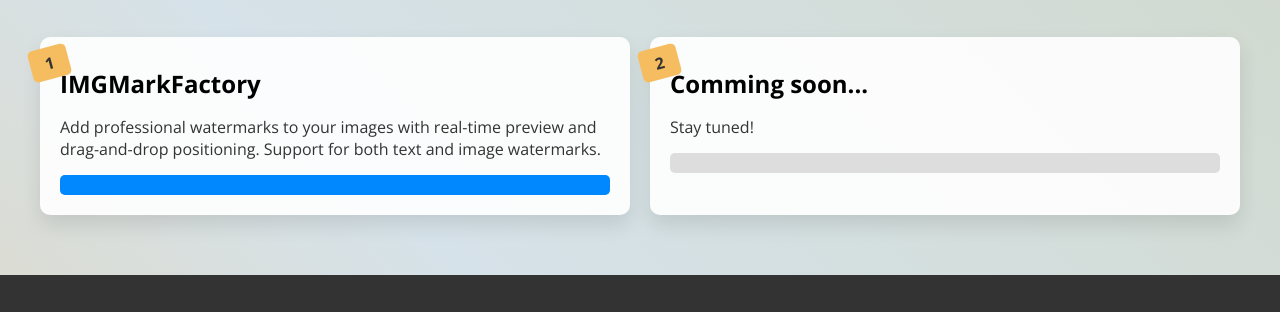
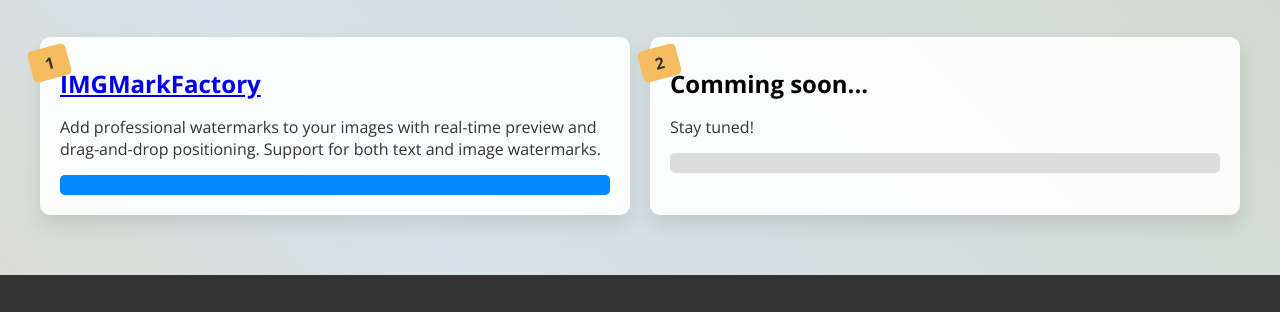
Before and after one commit to ntuummm/my, a plain HTML site: page index.html in a window 1280 px wide. Shown: the part 455-767 px from the top of the page. Drawn offline with nearby package versions, Linux system fonts and the light colour scheme.

Commit message:
Update index.html

```diff
--- a/index.html
+++ b/index.html
@@ -22,7 +22,7 @@
         <!-- Plugin Card 1 -->
         <div class="plugin-card">
           <div class="ribbon">1</div>
-          <h3>IMGMarkFactory</h3>
+          <h3><a href="./img-mark-factory/index.html" target="_blank">IMGMarkFactory</a></h3>
           <p>Add professional watermarks to your images with real-time preview and drag-and-drop positioning. Support for both text and image watermarks.</p>
           <div class="progress-bar">
             <div class="progress fixed-100"></div>
```
